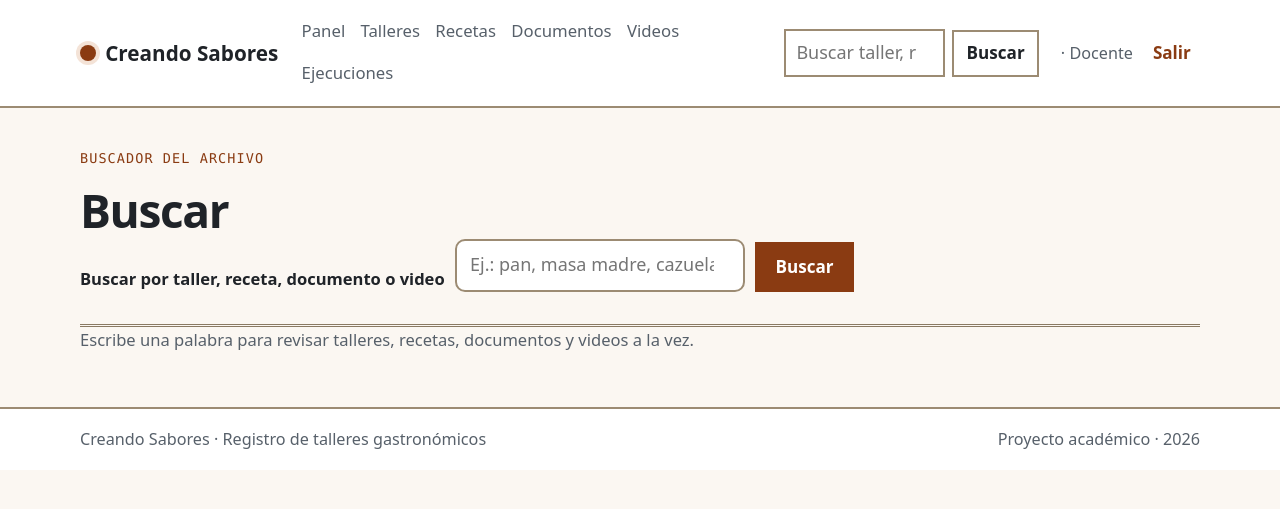
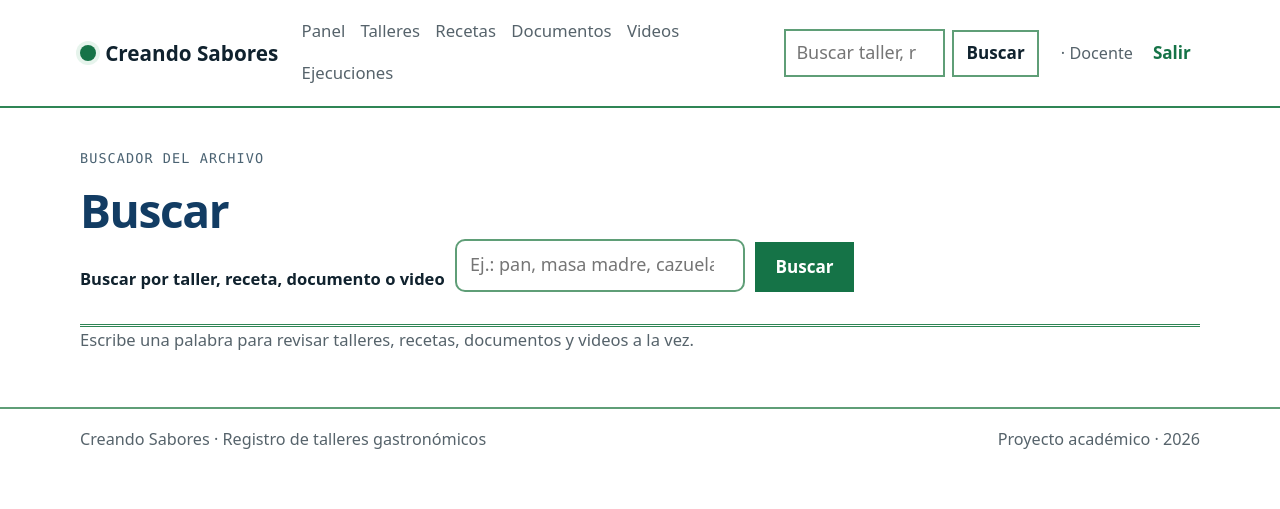
Before and after one commit to samueleduardobuguenovega-lang/creando-sabores, a Node server app: page /buscar in a window 1280 px wide. Shown: the top 509 px of the page. Run offline with Node 20, Linux system fonts and the light colour scheme; the visitor is signed in with stand-in values (Sample User, id 1); data that the repository does not hold is empty.

Commit message:
style: paleta institucional blanca, verde y azul pedida por la docente

```diff
--- a/public/css/estilos.css
+++ b/public/css/estilos.css
@@ -1525,3 +1525,71 @@ main > h1:first-child,
 }
 
 .foto-hueco.folio::before { content: "Nº "; font-size: .55rem; letter-spacing: .12em; opacity: .75; }
+/* ---------------------------------------------------------------------------
+   Paleta institucional pedida por la docente (2026-11-24):
+   fondo blanco, botones y bordes verdes, titulos azules, texto secundario gris.
+   Se declara al final del archivo para ganar en la cascada, sin reescribir las
+   reglas anteriores, y conserva los pisos de contraste del RNF de accesibilidad.
+   Contrastes medidos sobre blanco: tinta 16,3:1 · titulo 11,3:1 · secundario
+   6,2:1 · boton 5,9:1 · borde 3,2:1 (minimo WCAG 1.4.11).
+   --------------------------------------------------------------------------- */
+:root {
+  --tinta: #10222e;
+  --tinta-suave: #56636b;
+  --fondo: #ffffff;
+  --superficie: #ffffff;
+  --borde: #5f9e77;
+  --borde-fuerte: #2f8555;
+  --primario: #157347;
+  --primario-claro: #e6f4ec;
+  --titulo: #123c63;
+  --exito: #0f6b3f;
+  --exito-fondo: #e6f4ec;
+}
+h1,
+h2,
+h3,
+.caratula h1 {
+  color: var(--titulo);
+}
+/* Rotulos pequenos: gris azulado, como pidio la docente para los textos
+   que acompanan a una caja. */
+.rotulo {
+  color: #4a6272;
+}
+.boton-primario:hover {
+  background: #0f5132;
+  border-color: #0f5132;
+}
+.boton:hover {
+  border-color: var(--primario);
+  color: var(--primario);
+}
+.tabla th {
+  background: #f2f8f4;
+}
+code {
+  background: #eef6f1;
+}
+.insignia-planificado,
+.sello-planificado {
+  border-color: #b07d00;
+}
+.insignia-en_ejecucion {
+  border-color: var(--borde);
+  background: #eaf1f8;
+  color: #1d4e89;
+}
+.insignia-finalizado {
+  border-color: #2f8555;
+}
+.maestra,
+.tarjeta,
+.ficha,
+.carpeta {
+  box-shadow: 3px 3px 0 rgba(21, 115, 71, 0.10);
+}
+.caratula,
+.cabecera {
+  border-color: var(--borde-fuerte);
+}
```
